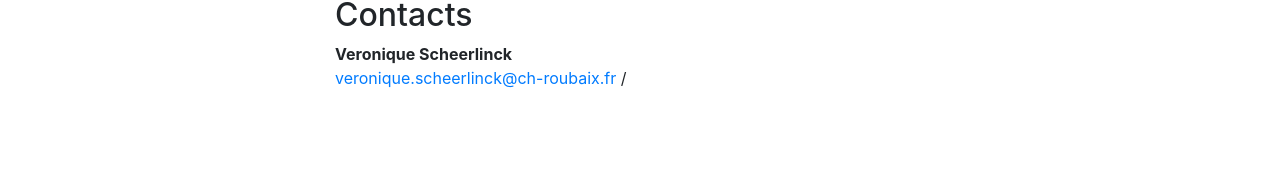
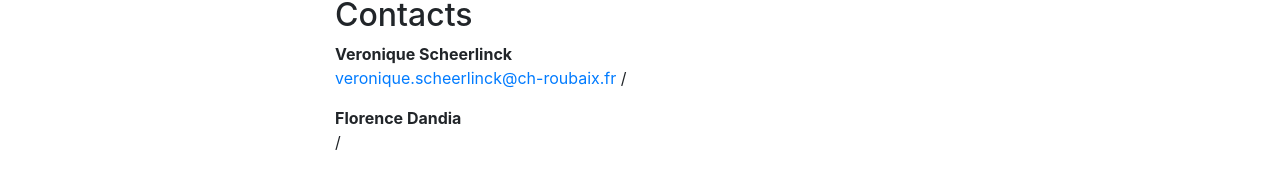
Before and after one commit to commissionparentalite/commissionparentalite.github.io, a Jekyll site: the page built from _membres/camps-centre-action-medico-social-precoce-0-6-ans.md, in a window 1280 px wide. Shown: the part 246-435 px from the top of the page. Built offline with Jekyll 4.4.1, drawn with Linux system fonts in a browser that asks for light colours; nearby versions of some CDN libraries.

Commit message:
Update from Forestry.io - Updated camps-centre-action-medico-social-precoce-0-6-ans.md

```diff
--- a/_membres/camps-centre-action-medico-social-precoce-0-6-ans.md
+++ b/_membres/camps-centre-action-medico-social-precoce-0-6-ans.md
@@ -16,5 +16,8 @@ contacts:
 - mail: veronique.scheerlinck@ch-roubaix.fr
   phone: ''
   name: Veronique Scheerlinck
+- name: Florence Dandia
+  mail: ''
+  phone: ''
 
 ---
```
